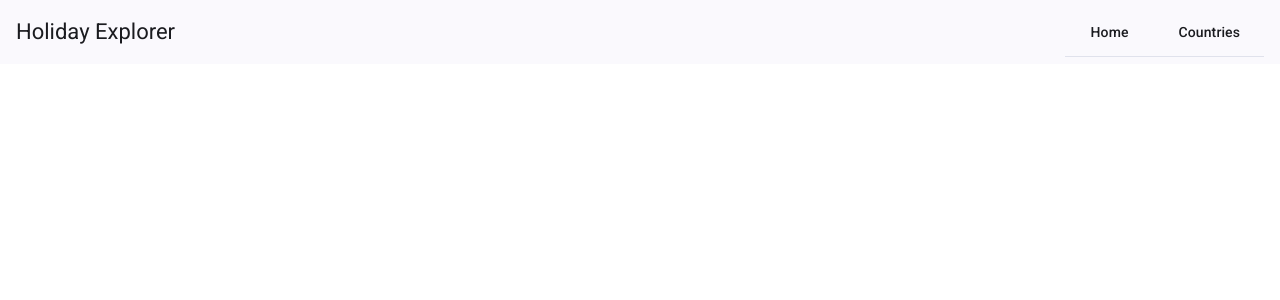
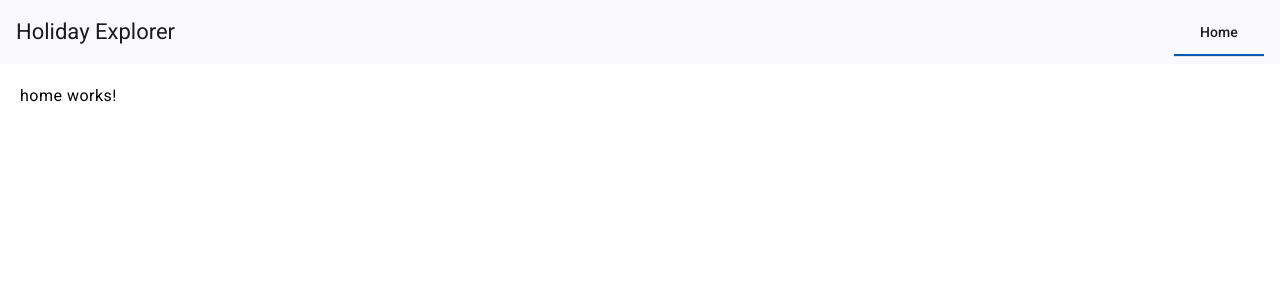
Before and after one commit to vplvua/country-holidays, an Angular app: page /home in a window 1280 px wide. Before the commit this address led to /. Shown: the top 300 px of the page. Built offline with nearby package versions, Linux system fonts and the light colour scheme.

Commit message:
add basic routs and page not found

```diff
--- a/src/app/app.component.html
+++ b/src/app/app.component.html
@@ -1,28 +1,20 @@
 <mat-toolbar color="primary">
   <span>{{ pageTitle }}</span>
   <span class="spacer"></span>
-  <nav mat-tab-nav-bar>
+  <nav mat-tab-nav-bar [tabPanel]="tabPanel">
     <a
       mat-tab-link
       routerLink="/home"
       routerLinkActive
-      #rla1="routerLinkActive"
-      [active]="rla1.isActive"
+      #rla="routerLinkActive"
+      [active]="rla.isActive"
+      [routerLinkActiveOptions]="{ exact: true }"
     >
       Home
     </a>
-    <a
-      mat-tab-link
-      routerLink="/countries"
-      routerLinkActive
-      #rla2="routerLinkActive"
-      [active]="rla2.isActive"
-      [routerLinkActiveOptions]="{ exact: true }"
-    >
-      Countries
-    </a>
   </nav>
 </mat-toolbar>
+<mat-tab-nav-panel #tabPanel></mat-tab-nav-panel>
 
 <div class="content-container">
   <router-outlet></router-outlet>
--- a/src/app/app.component.ts
+++ b/src/app/app.component.ts
@@ -2,12 +2,12 @@ import { Component } from '@angular/core';
 import { RouterOutlet } from '@angular/router';
 import { MatToolbarModule } from '@angular/material/toolbar';
 import { MatTabsModule } from '@angular/material/tabs';
-import { RouterLinkActive } from '@angular/router';
+import { RouterLinkActive, RouterLink } from '@angular/router';
 
 @Component({
   selector: 'app-root',
   standalone: true,
-  imports: [RouterOutlet, MatToolbarModule, MatTabsModule, RouterLinkActive],
+  imports: [RouterOutlet, MatToolbarModule, MatTabsModule, RouterLinkActive, RouterLink],
   templateUrl: './app.component.html',
   styleUrl: './app.component.css',
 })
--- a/src/app/app.routes.ts
+++ b/src/app/app.routes.ts
@@ -1,3 +1,10 @@
 import { Routes } from '@angular/router';
 
-export const routes: Routes = [];
+import { PageNotFoundComponent } from './page-not-found.component';
+import { HomeComponent } from './home/home.component';
+
+export const routes: Routes = [
+  { path: 'home', component: HomeComponent },
+  { path: '', redirectTo: '/home', pathMatch: 'full' },
+  { path: '**', component: PageNotFoundComponent },
+];
--- /dev/null
+++ b/src/app/page-not-found.component.ts
@@ -0,0 +1,13 @@
+import { Component } from '@angular/core';
+import { RouterLink } from '@angular/router';
+import { MatButtonModule } from '@angular/material/button';
+
+@Component({
+  standalone: true,
+  imports: [RouterLink, MatButtonModule],
+  template: `
+    <h1>This is not the page you were looking for!</h1>
+    <a mat-button routerLink="/home">Go to Home Page</a>
+  `,
+})
+export class PageNotFoundComponent {}
```
